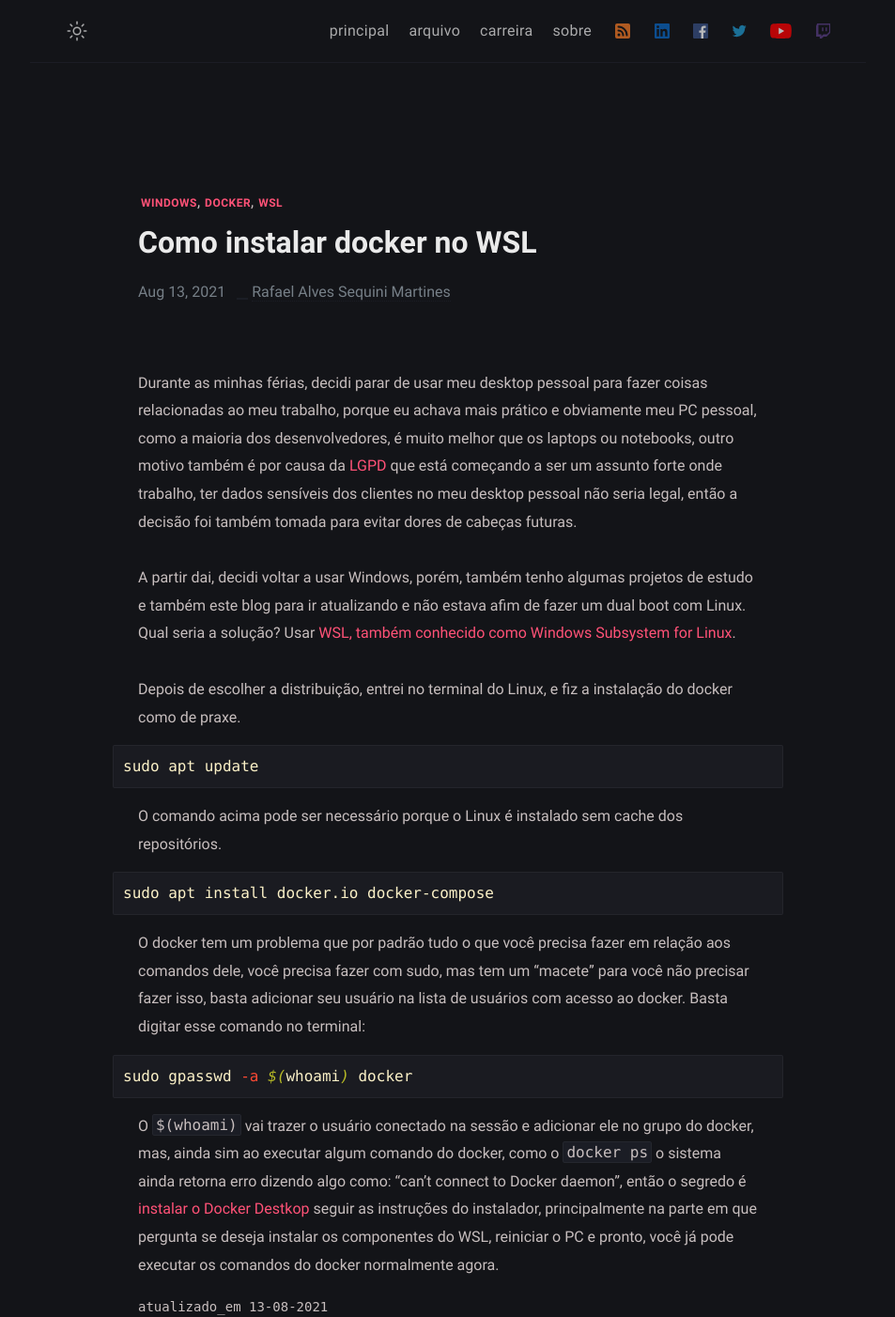
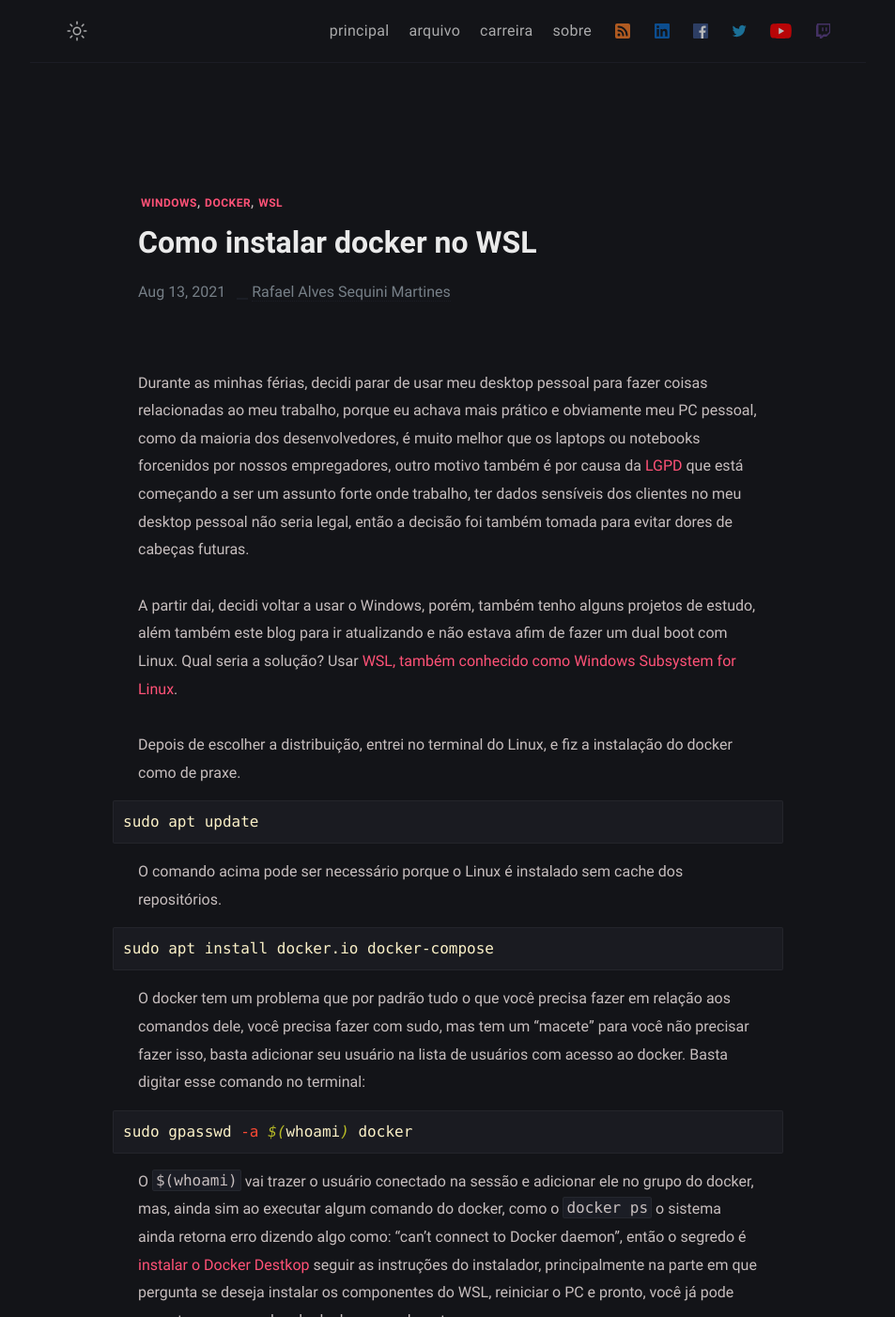
Before and after one commit to rafaelmartines/rafaelmartines.github.io, a Jekyll site: the page built from _posts/como-instalar-docker-no-wsl/2021-08-13-como-instalar-docker-no-wsl.md, in a window 1280 px wide, cut to the strip 0-1402 px from the top of the page. Shown: the whole strip at 94% size, without its empty margins (163-1116 px from the left). Built offline with Jekyll 4.4.1, drawn with Linux system fonts in a browser that asks for light colours; some web fonts are replaced.

Commit message:
chore:Blog post updated

```diff
--- a/_posts/como-instalar-docker-no-wsl/2021-08-13-como-instalar-docker-no-wsl.md
+++ b/_posts/como-instalar-docker-no-wsl/2021-08-13-como-instalar-docker-no-wsl.md
@@ -6,9 +6,9 @@
 description: Durante as minhas férias, decidi parar de usar meu desktop pessoal para fazer coisas relacionadas ao meu trabalho
 ---
 
-Durante as minhas férias, decidi parar de usar meu desktop pessoal para fazer coisas relacionadas ao meu trabalho, porque eu achava mais prático e obviamente meu PC pessoal, como a maioria dos desenvolvedores, é muito melhor que os laptops ou notebooks, outro motivo também é por causa da [LGPD](http://www.planalto.gov.br/ccivil_03/_ato2015-2018/2018/Lei/L13709.htm) que está começando a ser um assunto forte onde trabalho, ter dados sensíveis dos clientes no meu desktop pessoal não seria legal, então a decisão foi também tomada para evitar dores de cabeças futuras.
+Durante as minhas férias, decidi parar de usar meu desktop pessoal para fazer coisas relacionadas ao meu trabalho, porque eu achava mais prático e obviamente meu PC pessoal, como da maioria dos desenvolvedores, é muito melhor que os laptops ou notebooks forcenidos por nossos empregadores, outro motivo também é por causa da [LGPD](http://www.planalto.gov.br/ccivil_03/_ato2015-2018/2018/Lei/L13709.htm) que está começando a ser um assunto forte onde trabalho, ter dados sensíveis dos clientes no meu desktop pessoal não seria legal, então a decisão foi também tomada para evitar dores de cabeças futuras.
 
-A partir dai, decidi voltar a usar Windows, porém, também tenho algumas projetos de estudo e também este blog para ir atualizando e não estava afim de fazer um dual boot com Linux. Qual seria a solução? Usar [WSL, também conhecido como Windows Subsystem for Linux](https://docs.microsoft.com/en-us/windows/wsl/).
+A partir dai, decidi voltar a usar o Windows, porém, também tenho alguns projetos de estudo, além também este blog para ir atualizando e não estava afim de fazer um dual boot com Linux. Qual seria a solução? Usar [WSL, também conhecido como Windows Subsystem for Linux](https://docs.microsoft.com/en-us/windows/wsl/).
 
 Depois de escolher a distribuição, entrei no terminal do Linux, e fiz a instalação do docker como de praxe.
 
```
